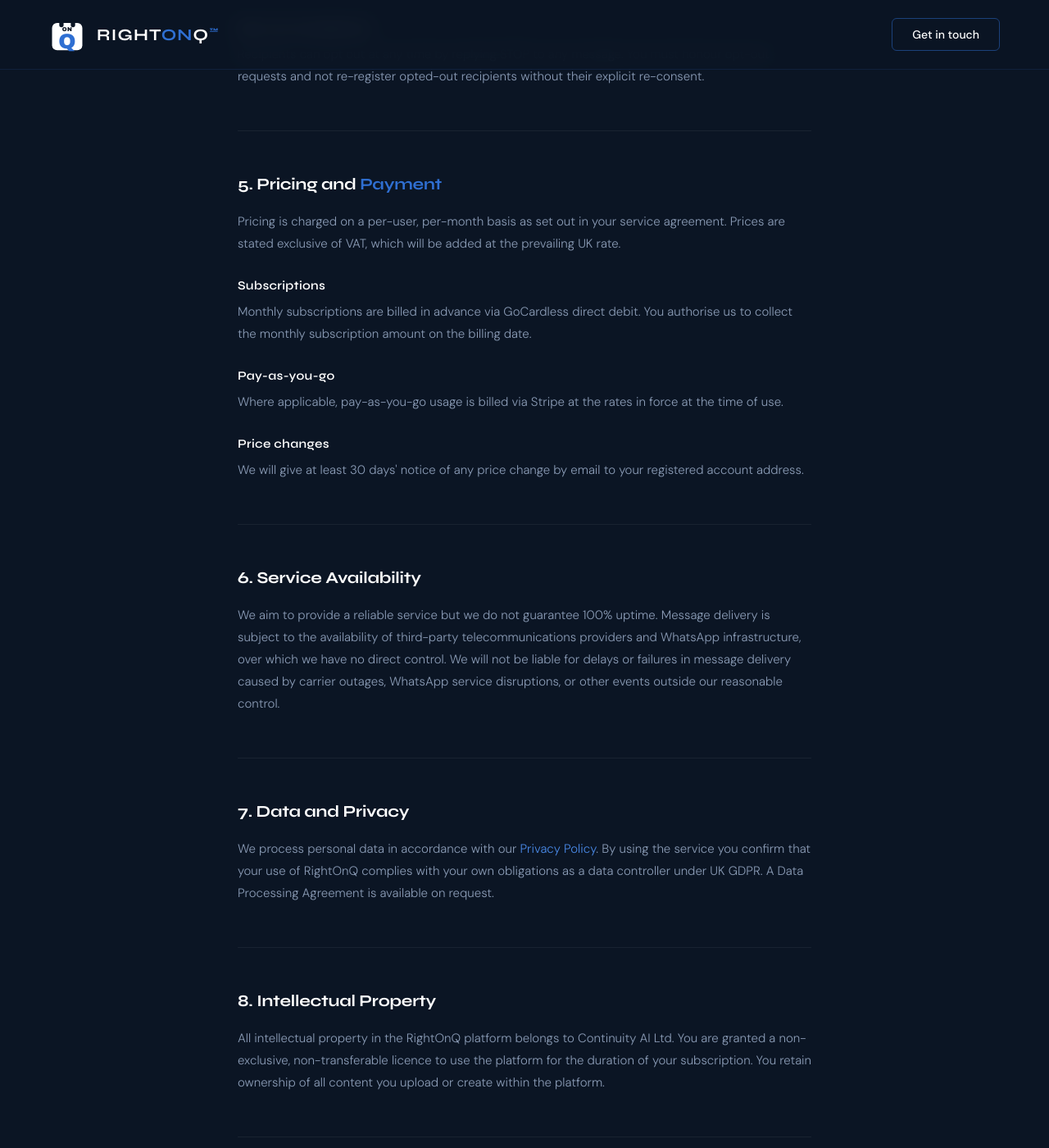
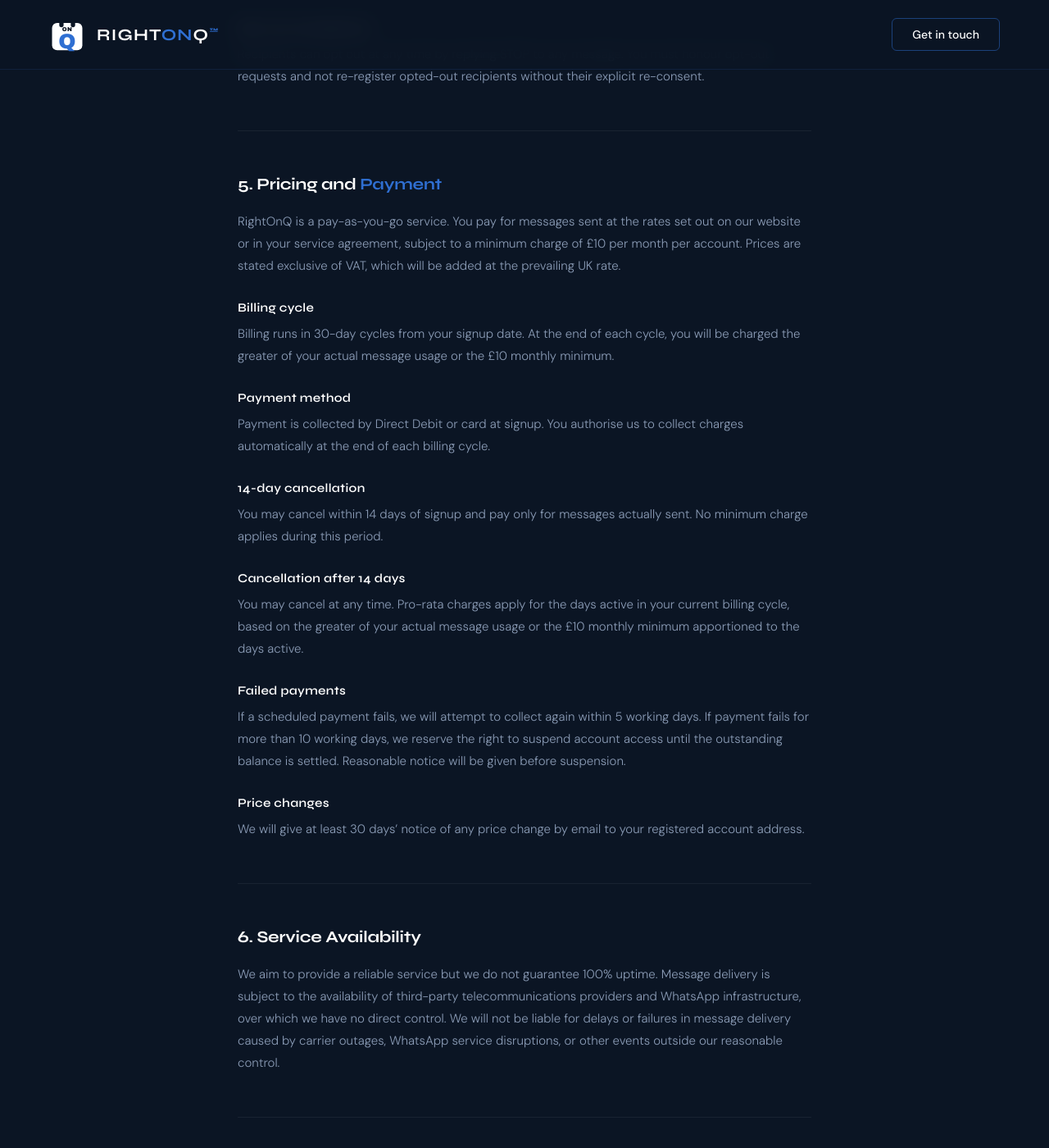
Before and after one commit to rightonq-code/rightonq-code.github.io, a Jekyll site: the page built from terms.html, in a window 1280 px wide and 1400 px high, scrolled down 2354 px. Shown: the whole window at 82% size. Built offline with Jekyll 4.4.1, drawn with Linux system fonts in a browser that asks for light colours; some of the changed text lies outside the part shown.

Commit message:
Update terms.htmlent: rewrite Section 5, update last updated date, update Section 10 By you clause

```diff
--- a/terms.html
+++ b/terms.html
@@ -529,7 +529,7 @@
 
   <h1>Terms &amp;<br><em>Conditions.</em></h1>
 
-  <p class="page-meta">Continuity AI Ltd &nbsp;&middot;&nbsp; Last updated: 28 March 2026</p>
+  <p class="page-meta">Continuity AI Ltd &nbsp;&middot;&nbsp; Last updated: 10 April 2026</p>
 
 </div>
 
@@ -639,19 +639,31 @@
 
     <h2>5. Pricing and <em>Payment</em></h2>
 
-    <p>Pricing is charged on a per-user, per-month basis as set out in your service agreement. Prices are stated exclusive of VAT, which will be added at the prevailing UK rate.</p>
+    <p>RightOnQ is a pay-as-you-go service. You pay for messages sent at the rates set out on our website or in your service agreement, subject to a minimum charge of £10 per month per account. Prices are stated exclusive of VAT, which will be added at the prevailing UK rate.</p>
 
-    <h3>Subscriptions</h3>
+    <h3>Billing cycle</h3>
 
-    <p>Monthly subscriptions are billed in advance via GoCardless direct debit. You authorise us to collect the monthly subscription amount on the billing date.</p>
+    <p>Billing runs in 30-day cycles from your signup date. At the end of each cycle, you will be charged the greater of your actual message usage or the £10 monthly minimum.</p>
 
-    <h3>Pay-as-you-go</h3>
+    <h3>Payment method</h3>
 
-    <p>Where applicable, pay-as-you-go usage is billed via Stripe at the rates in force at the time of use.</p>
+    <p>Payment is collected by Direct Debit or card at signup. You authorise us to collect charges automatically at the end of each billing cycle.</p>
+
+    <h3>14-day cancellation</h3>
+
+    <p>You may cancel within 14 days of signup and pay only for messages actually sent. No minimum charge applies during this period.</p>
+
+    <h3>Cancellation after 14 days</h3>
+
+    <p>You may cancel at any time. Pro-rata charges apply for the days active in your current billing cycle, based on the greater of your actual message usage or the £10 monthly minimum apportioned to the days active.</p>
+
+    <h3>Failed payments</h3>
+
+    <p>If a scheduled payment fails, we will attempt to collect again within 5 working days. If payment fails for more than 10 working days, we reserve the right to suspend account access until the outstanding balance is settled. Reasonable notice will be given before suspension.</p>
 
     <h3>Price changes</h3>
 
-    <p>We will give at least 30 days' notice of any price change by email to your registered account address.</p>
+    <p>We will give at least 30 days’ notice of any price change by email to your registered account address.</p>
 
   </section>
 
@@ -705,7 +717,7 @@
 
     <h3>By you</h3>
 
-    <p>You may cancel your subscription at any time with 30 days' written notice. No refunds are provided for unused portions of a billing period.</p>
+    <p>You may cancel your account at any time. Cancellation terms are set out in Section 5 (Pricing and Payment).</p>
 
     <h3>By us</h3>
 
```
